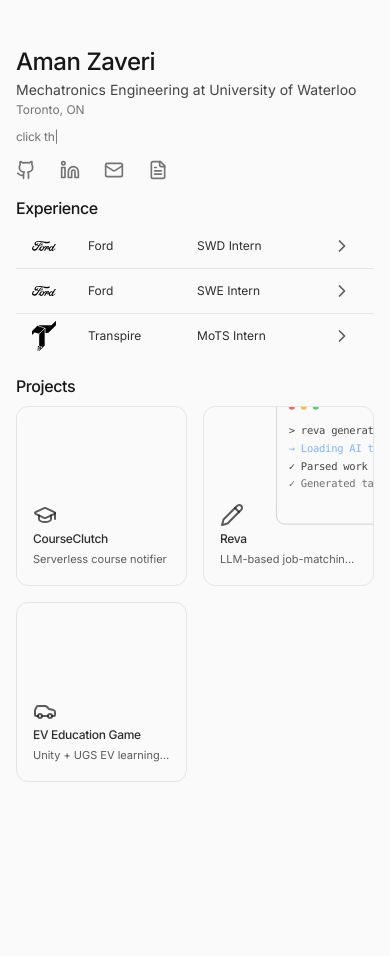
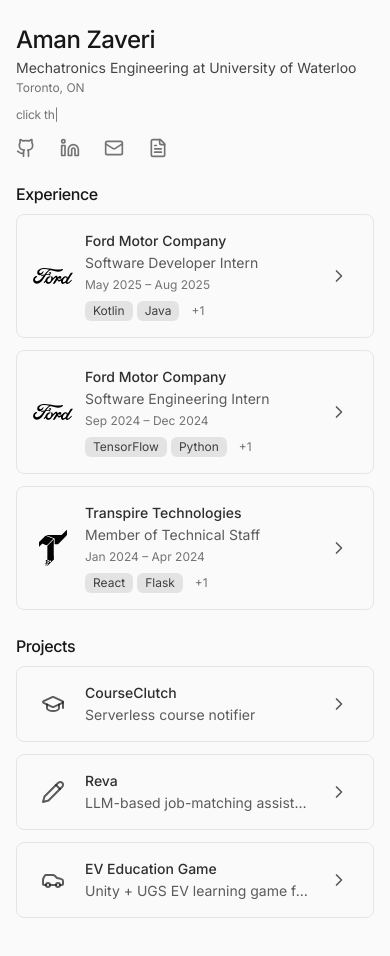
Before and after one commit to amanzav/portfolio, a Next.js app: page / in a window 390 px wide. Before the commit the page ends 844 px from the top, so only its background shows below. Built offline with nearby package versions, Linux system fonts and the light colour scheme.

Commit message:
added better phone layout

```diff
--- a/app/page.tsx
+++ b/app/page.tsx
@@ -5,7 +5,7 @@
 export default function Home() {
   return (
     <main className="min-h-screen lg:h-screen flex items-center justify-center px-4 md:px-8 py-6">
-      <div className="w-full max-w-4xl mx-auto flex flex-col gap-4">
+      <div className="w-full max-w-4xl mx-auto flex flex-col gap-6 md:gap-4">
         <Header />
         <ExperienceTable />
         <Projects />
--- a/components/ExperienceTable.tsx
+++ b/components/ExperienceTable.tsx
@@ -20,9 +20,79 @@
       transition={{ duration: 0.18, ease: "easeOut", delay: 0.1 }}
       className="flex-shrink-0"
     >
-      <h2 className="text-base md:text-lg font-medium text-foreground mb-1 tracking-tight">
+      <h2 className="text-base md:text-lg font-medium text-foreground mb-2 md:mb-1 tracking-tight">
         Experience
       </h2>
+
+      {/* Mobile Card Layout */}
+      <div className="md:hidden space-y-3">
+        {experiences.map((exp, index) => (
+          <Link
+            key={index}
+            href={`/experience/${exp.id}`}
+            className="block group"
+          >
+            <div className="border border-border rounded-lg p-4 hover:bg-foreground/5 hover:border-foreground/20 transition-all">
+              <div className="flex items-center justify-between gap-3">
+                <div className="flex items-center gap-3 flex-1 min-w-0">
+                  {/* Logo */}
+                  <div className="w-10 h-10 flex-shrink-0 flex items-center justify-center">
+                    <Image
+                      src={exp.logo}
+                      alt={`${exp.company} logo`}
+                      width={exp.company === "Transpire Technologies" ? 28 : 40}
+                      height={exp.company === "Transpire Technologies" ? 28 : 40}
+                      className="object-contain invert dark:invert-0"
+                    />
+                  </div>
+
+                  {/* Content */}
+                  <div className="flex-1 min-w-0">
+                    <h3 className="text-sm font-medium text-foreground/90 truncate">
+                      {exp.company}
+                    </h3>
+                    <p className="text-sm text-foreground/70 mt-0.5">
+                      {exp.role}
+                    </p>
+                    <p className="text-xs text-muted mt-1">
+                      {exp.date}
+                    </p>
+
+                    {/* Skills - Show first 2 on mobile */}
+                    {exp.skills.length > 0 && (
+                      <div className="flex gap-1 flex-wrap mt-2">
+                        {exp.skills.slice(0, 2).map((skill, idx) => (
+                          <span
+                            key={idx}
+                            className="px-2 py-0.5 rounded-md bg-foreground/10 text-foreground/80 text-xs"
+                          >
+                            {skill}
+                          </span>
+                        ))}
+                        {exp.skills.length > 2 && (
+                          <span className="px-2 py-0.5 text-muted text-xs">
+                            +{exp.skills.length - 2}
+                          </span>
+                        )}
+                      </div>
+                    )}
+                  </div>
+                </div>
+
+                {/* Arrow */}
+                <div className="flex-shrink-0 flex items-center">
+                  <div className="inline-flex items-center justify-center w-9 h-9 text-foreground/70 group-hover:text-foreground transition-colors">
+                    <ChevronRight className="w-5 h-5 transition-transform group-hover:-rotate-45" />
+                  </div>
+                </div>
+              </div>
+            </div>
+          </Link>
+        ))}
+      </div>
+
+      {/* Desktop Table Layout */}
+      <div className="hidden md:block">
         <Table>
           <TableBody>
             {experiences.map((exp, index) => (
@@ -39,12 +109,10 @@
                   </div>
                 </TableCell>
                 <TableCell className="text-foreground/90 text-xs md:text-sm py-1.5">
-                <span className="sm:hidden">{exp.shortCompany || exp.company}</span>
-                <span className="hidden sm:inline">{exp.company}</span>
+                  {exp.company}
                 </TableCell>
                 <TableCell className="text-foreground/90 text-xs md:text-sm py-1.5">
-                <span className="sm:hidden">{exp.shortRole || exp.role}</span>
-                <span className="hidden sm:inline">{exp.role}</span>
+                  {exp.role}
                 </TableCell>
                 <TableCell className="text-foreground/70 text-xs py-1.5 hidden lg:table-cell">
                   <div className="flex gap-1 flex-wrap">
@@ -72,6 +140,7 @@
             ))}
           </TableBody>
         </Table>
+      </div>
     </motion.section>
   );
 }
--- a/components/Projects.tsx
+++ b/components/Projects.tsx
@@ -1,10 +1,10 @@
 "use client";
 
 import { motion } from "motion/react";
-import { Car, GraduationCap, Pencil } from "lucide-react";
-import { BentoCard, BentoGrid } from "./ui/bento-grid";
+import { Car, GraduationCap, Pencil, ChevronRight, Github, ExternalLink } from "lucide-react";
 import { RevaTerminal } from "./backgrounds/RevaTerminal";
 import { projects } from "@/lib/projects";
+import Link from "next/link";
 
 // Map icon names to actual icon components
 const iconMap = {
@@ -25,7 +25,53 @@
         Projects
       </h2>
 
-      <BentoGrid className="sm:grid-cols-3 auto-rows-[max(12vw,180px)] max-w-5xl mx-auto">
+      {/* Mobile Card Layout */}
+      <div className="md:hidden space-y-3">
+        {projects.map((project) => {
+          const IconComponent = iconMap[project.Icon as keyof typeof iconMap];
+
+          return (
+            <Link
+              key={project.id}
+              href={`/projects/${project.id}`}
+              className="block group"
+            >
+              <div className="border border-border rounded-lg p-4 hover:bg-foreground/5 hover:border-foreground/20 transition-all">
+                <div className="flex items-center justify-between gap-3">
+                  <div className="flex items-center gap-3 flex-1 min-w-0">
+                    {/* Icon */}
+                    <div className="w-10 h-10 flex-shrink-0 flex items-center justify-center">
+                      {IconComponent && (
+                        <IconComponent className="w-6 h-6 text-foreground/70" />
+                      )}
+                    </div>
+
+                    {/* Content */}
+                    <div className="flex-1 min-w-0">
+                      <h3 className="text-sm font-medium text-foreground/90 truncate">
+                        {project.name}
+                      </h3>
+                      <p className="text-sm text-foreground/70 mt-0.5 truncate">
+                        {project.description}
+                      </p>
+                    </div>
+                  </div>
+
+                  {/* Arrow */}
+                  <div className="flex-shrink-0 flex items-center">
+                    <div className="inline-flex items-center justify-center w-9 h-9 text-foreground/70 group-hover:text-foreground transition-colors">
+                      <ChevronRight className="w-5 h-5 transition-transform group-hover:-rotate-45" />
+                    </div>
+                  </div>
+                </div>
+              </div>
+            </Link>
+          );
+        })}
+      </div>
+
+      {/* Desktop Grid Layout */}
+      <div className="hidden md:grid md:grid-cols-3 gap-4">
         {projects.map((project, index) => {
           const IconComponent = iconMap[project.Icon as keyof typeof iconMap];
 
@@ -37,28 +83,59 @@
             background = <img className="absolute -top-20 -right-20 opacity-60" />;
           }
 
-          // Set grid position
-          let className = "";
-          if (index === 0) className = "lg:col-start-1 lg:col-end-2";
-          else if (index === 1) className = "lg:col-start-2 lg:col-end-3";
-          else if (index === 2) className = "lg:col-start-3 lg:col-end-4";
+          return (
+            <Link
+              key={project.id}
+              href={`/projects/${project.id}`}
+              className="group relative flex flex-col justify-between overflow-hidden rounded-lg bg-transparent border border-border h-[max(12vw,180px)] cursor-pointer"
+            >
+              <div className="absolute inset-0 transition-transform duration-500 ease-out group-hover:scale-110">
+                {background}
+              </div>
+              <div className="relative z-10 p-4 mt-auto">
+                <div className="pointer-events-none flex transform-gpu flex-col gap-1 transition-all duration-300 group-hover:-translate-y-6">
+                  {IconComponent && (
+                    <IconComponent className="h-8 w-8 origin-left transform-gpu text-foreground/70 transition-all duration-300 ease-in-out group-hover:scale-85" />
+                  )}
+                  <h3 className="text-sm font-medium text-foreground/90 tracking-tight">
+                    {project.name}
+                  </h3>
+                  <p className="max-w-lg text-sm text-foreground/70">{project.description}</p>
+                </div>
+              </div>
 
-          return (
-            <BentoCard
-              key={project.name}
-              name={project.name}
-              description={project.description}
-              Icon={IconComponent}
-              href={project.href}
-              siteUrl={project.siteUrl}
-              cta="View on GitHub"
-              background={background}
-              className={className}
-              detailSlug={project.id}
-            />
+              <div className="pointer-events-none absolute bottom-0 w-full translate-y-4 transform-gpu flex-row items-center gap-3 px-4 pb-2 opacity-0 transition-all duration-300 group-hover:translate-y-0 group-hover:opacity-100 hidden md:flex z-20">
+                {project.siteUrl && (
+                  <a
+                    href={project.siteUrl}
+                    target="_blank"
+                    rel="noopener noreferrer"
+                    className="pointer-events-auto p-0 group/icon"
+                    onClick={(e) => e.stopPropagation()}
+                  >
+                    <ExternalLink className="h-4 w-4 text-foreground/60 group-hover/icon:text-foreground group-hover/icon:scale-[1.01] transition-all duration-150" />
+                  </a>
+                )}
+                <a
+                  href={project.href}
+                  target="_blank"
+                  rel="noopener noreferrer"
+                  className="pointer-events-auto p-0 group/icon"
+                  onClick={(e) => e.stopPropagation()}
+                >
+                  <Github className="h-4 w-4 text-foreground/60 group-hover/icon:text-foreground group-hover/icon:scale-[1.01] transition-all duration-150" />
+                </a>
+
+                <div className="ml-auto pointer-events-auto inline-flex items-center justify-center w-8 h-8 text-foreground/70 hover:text-foreground transition-colors group/chevron">
+                  <ChevronRight className="w-5 h-5 transition-transform group-hover/chevron:-rotate-45" />
+                </div>
+              </div>
+
+              <div className="pointer-events-none absolute inset-0 transform-gpu transition-all duration-300 group-hover:bg-black/[.03] group-hover:dark:bg-neutral-800/10 z-[5]" />
+            </Link>
           );
         })}
-      </BentoGrid>
+      </div>
     </motion.section>
   );
 }
--- a/components/backgrounds/RevaTerminal.tsx
+++ b/components/backgrounds/RevaTerminal.tsx
@@ -55,12 +55,12 @@
     <div>
       <Terminal
         key={commandIndex}
-        className="absolute sm:-top-3 -top-4 lg:-right-1 md:-right-10 sm:-right-16 -right-32 w-[300px] max-h-[200px] opacity-80 scale-[0.75] origin-top-right !bg-transparent !border-foreground/30 !overflow-hidden [&>div:first-child]:!bg-transparent [&>div:first-child]:!border-transparent [&>pre]:max-h-[120px] [&>pre]:overflow-hidden pointer-events-none"
+        className="absolute -top-[3%] right-[-10%] w-[85%] max-h-[73%] opacity-80 origin-top-right !bg-transparent !border-foreground/30 !overflow-hidden [&>div:first-child]:!bg-transparent [&>div:first-child]:!border-transparent [&>pre]:max-h-[60%] [&>pre]:overflow-hidden pointer-events-none text-[0.55rem] sm:text-[0.65rem]"
       >
-        <TypingAnimation duration={30}>{currentCommand.command}</TypingAnimation>
+        <TypingAnimation duration={30} className="text-[0.55rem] sm:text-[0.65rem]">{currentCommand.command}</TypingAnimation>
 
         {currentCommand.output.map((line, idx) => (
-          <AnimatedSpan key={idx} className={line.className}>
+          <AnimatedSpan key={idx} className={`${line.className} text-[0.55rem] sm:text-[0.65rem]`}>
             {line.text}
           </AnimatedSpan>
         ))}
--- a/components/ui/bento-grid.tsx
+++ b/components/ui/bento-grid.tsx
@@ -50,8 +50,9 @@
   ...props
 }: BentoCardProps) => {
   const baseClasses = cn(
-    "group relative col-span-1 flex flex-col justify-between overflow-hidden rounded-xl",
+    "group relative col-span-1 flex flex-col justify-between overflow-hidden rounded-lg",
     "bg-transparent border border-border",
+    "h-auto",
     className
   );
 
@@ -130,10 +131,10 @@
       <div className="relative z-10 p-4 mt-auto">
         <div className="pointer-events-none flex transform-gpu flex-col gap-1 transition-all duration-300 sm:group-hover:-translate-y-6">
           <Icon className="h-6 w-6 sm:h-8 sm:w-8 origin-left transform-gpu text-foreground/70 transition-all duration-300 ease-in-out group-hover:scale-85" />
-          <h3 className="text-xs sm:text-sm font-medium text-foreground/90 tracking-tight">
+          <h3 className="text-sm font-medium text-foreground/90 tracking-tight">
             {name}
           </h3>
-          <p className="max-w-lg text-[11px] sm:text-xs text-foreground/70 truncate">{description}</p>
+          <p className="max-w-lg text-xs sm:text-sm text-foreground/70">{description}</p>
         </div>
       </div>
 
```
Lines whose indentation alone changed are shown as unchanged.
